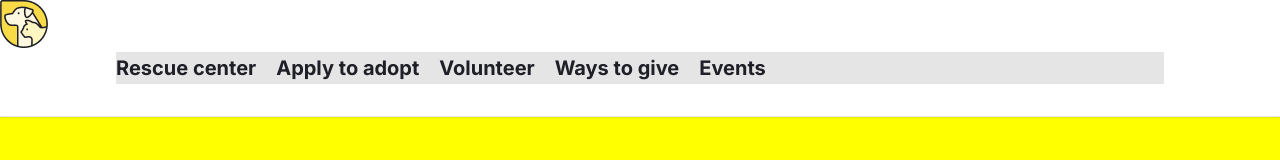
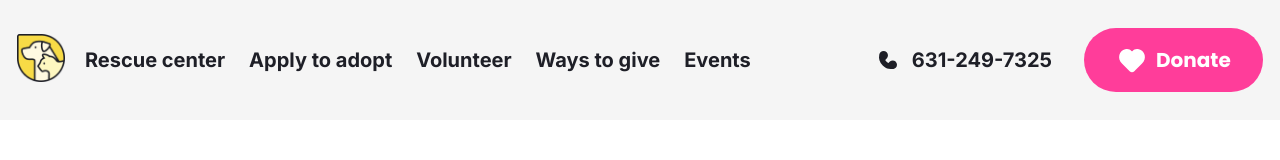
Before and after one commit to murillosm/Animal-Adoption-Website-Desafio-de-projeto-semana-4, a plain HTML site: page index.html in a window 1280 px wide. Drawn offline with Linux system fonts and the light colour scheme.

Commit message:
conclução do menu

```diff
--- a/assets/css/pages/index/index.css
+++ b/assets/css/pages/index/index.css
@@ -1,12 +1,37 @@
 @import './partials/navbar.css';
 
 @import url('https://fonts.googleapis.com/css2?family=Inter:wght@100..900&display=swap');
+@import url('https://fonts.googleapis.com/css2?family=Inter:wght@100..900&family=Poppins:ital,wght@0,100;0,200;0,300;0,400;0,500;0,600;0,700;0,800;0,900;1,100;1,200;1,300;1,400;1,500;1,600;1,700;1,800;1,900&display=swap');
 
-#desktop-page {
+* {
+   margin: 0;
+   padding: 0;
+   box-sizing: border-box;
+}
+
+.donate-button {
+   position: relative;
+   border-radius: 32px;
+   background-color: #ff3d9a;
+   width: 100%;
+   height: 64px;
    display: flex;
-   flex-direction: column;
+   flex-direction: row;
    align-items: center;
    justify-content: center;
-   height: 100vh;
-   background: yellow;
+   padding: 16px 32px;
+   text-align: left;
+   font-size: 20px;
+   color: #fff;
+   font-family: "Poppins", sans-serif;
+   border: none;
+   gap: 8px;
+   font-weight: 700;
+   box-sizing: border-box;
 }
+
+.icon-heart {
+   width: 100%;
+   position: relative;
+   height: 32px;
+}
--- a/assets/css/pages/index/partials/navbar.css
+++ b/assets/css/pages/index/partials/navbar.css
@@ -1,34 +1,33 @@
-#menu {
-   background-color: #fff;
-   border-bottom: 1px solid #e5e5e5;
-   box-shadow: 0 1px 2px rgba(0, 0, 0, .1);
-   position: fixed;
-   top: 0;
+header {
+   background: #F5F5F5;
    width: 100%;
-   z-index: 1000;
-   height: 116px;
+   min-height: 120px;
+   min-height: auto;
+   display: flex;
+   flex-wrap: wrap;
 }
 
-#menu-options {
-   justify-content: flex-start;
-   align-items: flex-start;
-   display: flex;
-   margin-left: 116px;
-   margin-right: 116px;
-   background: #e5e5e5;
+#logo-menu {
+   width: 47.73px;
+   position: relative;
+   height: 48px;
 }
 
-/*#menu-options{
+
+
+#container-menu {
    width: 100%;
-   height: 100%;
-   padding-left: 166px;
-   padding-right: 166px;
-   background: #f5f5f517;
-   justify-content: space-between;
+   display: flex;
    align-items: center;
-}*/
+   justify-content: center;
+   flex-wrap: wrap;
+}
 
-#menu-options a {
+#options-list li {
+   display: inline;
+}
+
+#options-list a {
    color: #1E1F27;
    font-family: "Inter", sans-serif;
    font-size: 20px;
@@ -37,5 +36,46 @@
    line-height: 32px;
    word-wrap: break-word;
    text-decoration: none;
+   white-space: nowrap;
    margin-right: 20px;
 }
+
+.phone {
+   position: relative;
+   width: 100%;
+   display: flex;
+   flex-direction: row;
+   align-items: center;
+   justify-content: flex-end;
+   gap: 12px;
+   text-align: left;
+   font-size: 20px;
+   color: #1e1f27;
+   font-family: Inter;
+   font-weight: 700;
+   white-space: nowrap;
+}
+
+.phone-icon {
+   width: 24px;
+   height: 24px;
+}
+
+#div-donate {
+   display: inline-flex;
+   align-items: center;
+   justify-content: center;
+   gap: 32px;
+   max-width: 393px;
+}
+
+.menu {
+   display: inline-flex;
+   flex-direction: row;
+   align-items: center;
+   height: 120px;
+   padding: 0 20px;
+   gap: 20px;
+   align-content: center;
+   margin-right: 85px;
+}
--- a/index.html
+++ b/index.html
@@ -1,6 +1,6 @@
 <!DOCTYPE html>
 
-<html>
+<html lang="pt-br">
    <head>
       <meta charset="utf-8">
       <meta http-equiv="X-UA-Compatible" content="IE=edge">
@@ -10,15 +10,27 @@
       <link rel="stylesheet" href="assets\css\pages\index\index.css">
    </head>
    <body id="desktop-page">
-      <header id="menu">
-         <a href="#"><img id="logotype" src="assets/images/global/Group 176429.png" alt="logotype"></a>
-         <nav id="menu-options">
-            <a href="#" lang="en">Rescue сenter</a>
-            <a href="#" lang="en">Apply to adopt</a>
-            <a href="#" lang="en">Volunteer</a>
-            <a href="#" lang="en">Ways to give</a>
-            <a href="#" lang="en">Events</a>
-         </nav>
+      <header>
+         <div id="container-menu">
+            <div id="logo">
+               <a href="#" id="div-logo"><img id="logo-menu" src="assets/images/global/logotype.png" alt="logo"></a>
+            </div>
+            <div class="menu">
+               <nav class="menu-options">
+                  <ul id="options-list">
+                     <li class="option"><a href="#" lang="en">Rescue сenter</a></li>
+                     <li class="option"><a href="#" lang="en">Apply to adopt</a></li>
+                     <li class="option"><a href="#" lang="en">Volunteer</a></li>
+                     <li class="option"><a href="#" lang="en">Ways to give</a></li>
+                     <li class="option"><a href="#" lang="en">Events</a></li>
+                  </ul>
+               </nav>
+            </div>
+            <div id="div-donate">
+               <label class="phone"><img src="assets/images/global/Icon-phone.svg" class="phone-icon">631-249-7325</label>
+               <button class="donate-button"><img class="icon-heart" src="assets/images/global/Icon-heart.svg">Donate</button>
+            </div>
+         </div>
       </header>
       <section>
 
```
Also changed, not shown: assets/images/global/Group 176429.svg (deleted), assets/images/global/Icon-heart.svg (renamed from assets/images/global/Icon.svg), assets/images/global/Icon-phone.svg (renamed from assets/images/global/Icon2.svg), assets/images/global/logotype.png (added).
